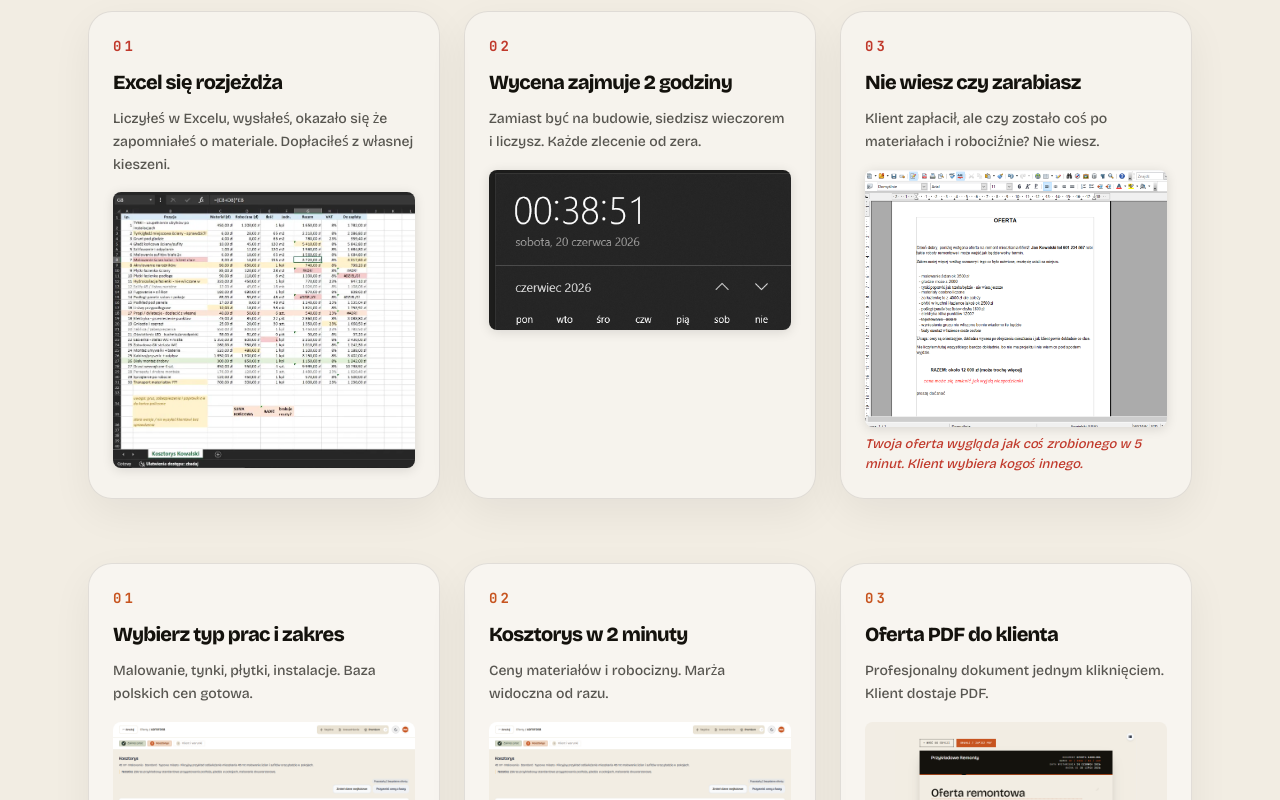
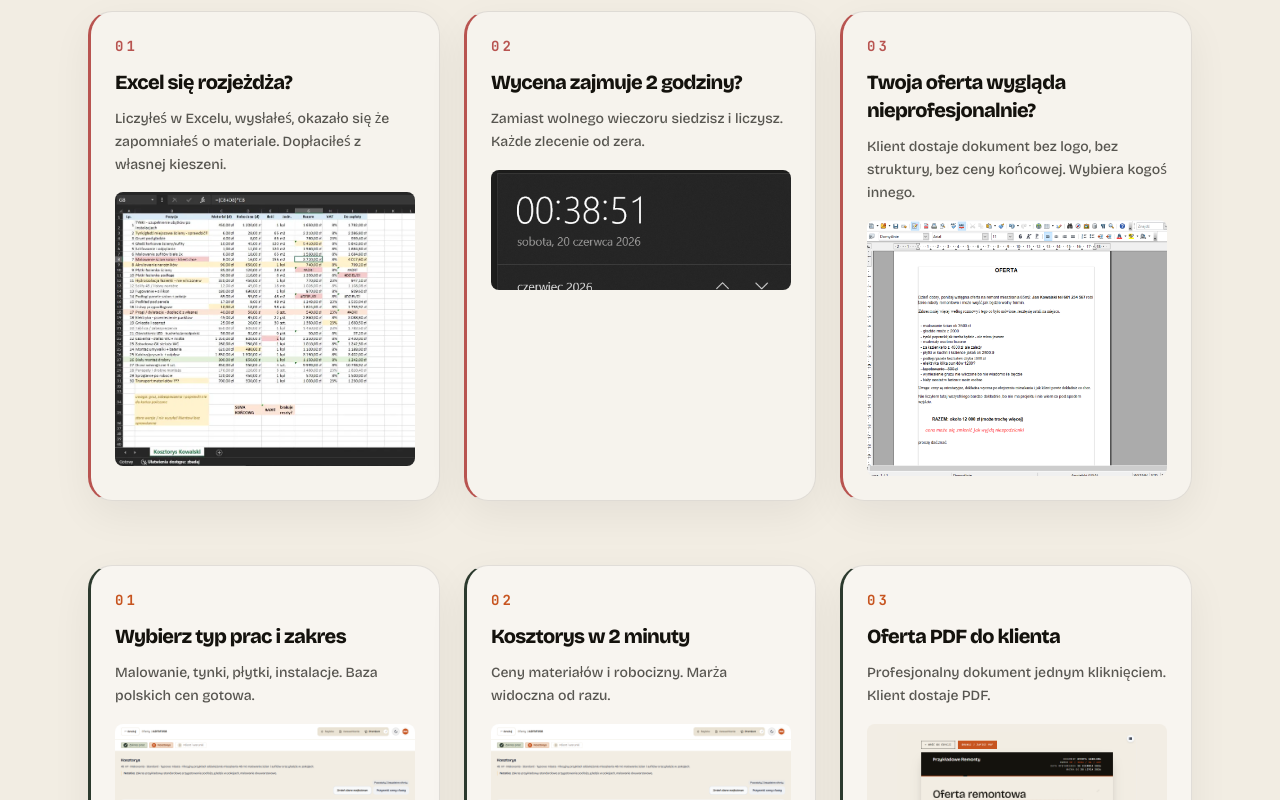
Before and after one commit to Carlosantos-bot/builder-landing, a React (Vite) app: page / in a window 1280 px wide. Shown: the part 600-1400 px from the top of the page. Built offline with nearby package versions, Linux system fonts and the light colour scheme; no server answers.

Commit message:
refresh landing pain and product cards

```diff
--- a/src/components/Pain.tsx
+++ b/src/components/Pain.tsx
@@ -10,7 +10,7 @@ function PainVisual({ id }: { id: PainCard['k'] }) {
       <img
         src="/screenshots/excel-chaos.png"
         alt=""
-        className="mt-4 block w-full max-w-full rounded-lg shadow-[0_2px_12px_rgba(0,0,0,0.12)]"
+        className="mt-4 block w-full rounded-lg"
         loading="lazy"
       />
     )
@@ -21,42 +21,37 @@ function PainVisual({ id }: { id: PainCard['k'] }) {
       <img
         src="/screenshots/zegar.png"
         alt=""
-        className="mt-4 block max-h-[160px] w-full rounded-lg object-cover object-top shadow-[0_2px_12px_rgba(0,0,0,0.12)]"
+        className="mt-4 block max-h-[120px] w-full rounded-lg object-cover object-top"
         loading="lazy"
       />
     )
   }
 
   return (
-    <>
-      <img
-        src="/screenshots/word-chaos.png"
-        alt=""
-        className="mt-4 block w-full rounded-lg shadow-[0_2px_12px_rgba(0,0,0,0.12)]"
-        loading="lazy"
-      />
-      <p className="mt-2 text-[13px] italic text-[#C0392B]">
-        Twoja oferta wygląda jak coś zrobionego w 5 minut. Klient wybiera kogoś innego.
-      </p>
-    </>
+    <img
+      src="/screenshots/word-chaos.png"
+      alt=""
+      className="mt-4 block w-full rounded-lg"
+      loading="lazy"
+    />
   )
 }
 
 const PAINS: readonly PainCard[] = [
   {
     k: '01',
-    title: 'Excel się rozjeżdża',
+    title: 'Excel się rozjeżdża?',
     body: 'Liczyłeś w Excelu, wysłałeś, okazało się że zapomniałeś o materiale. Dopłaciłeś z własnej kieszeni.',
   },
   {
     k: '02',
-    title: 'Wycena zajmuje 2 godziny',
-    body: 'Zamiast być na budowie, siedzisz wieczorem i liczysz. Każde zlecenie od zera.',
+    title: 'Wycena zajmuje 2 godziny?',
+    body: 'Zamiast wolnego wieczoru siedzisz i liczysz. Każde zlecenie od zera.',
   },
   {
     k: '03',
-    title: 'Nie wiesz czy zarabiasz',
-    body: 'Klient zapłacił, ale czy zostało coś po materiałach i robociźnie? Nie wiesz.',
+    title: 'Twoja oferta wygląda nieprofesjonalnie?',
+    body: 'Klient dostaje dokument bez logo, bez struktury, bez ceny końcowej. Wybiera kogoś innego.',
   },
 ] as const
 
@@ -67,9 +62,9 @@ export function Pain() {
         {PAINS.map((p) => (
           <article
             key={p.title}
-            className="rounded-3xl border border-ink/10 bg-white/35 p-6 shadow-[0_14px_40px_rgba(20,18,13,0.06)]"
+            className="rounded-3xl border border-l-[3px] border-ink/10 border-l-[#B85450] bg-white/35 p-6 shadow-[0_14px_40px_rgba(20,18,13,0.06)]"
           >
-            <div className="font-mono text-sm font-bold tracking-[0.22em] text-[#C0392B]">
+            <div className="font-mono text-sm font-bold tracking-[0.22em] text-[#B85450]">
               {p.k}
             </div>
             <h2 className="mt-3 font-display text-xl font-extrabold tracking-[-0.035em] text-ink">
--- a/src/components/Product.tsx
+++ b/src/components/Product.tsx
@@ -45,7 +45,7 @@ export function Product() {
         {STEPS.map((s) => (
           <article
             key={s.k}
-            className="rounded-3xl border border-ink/10 bg-white/45 p-6 shadow-[0_14px_40px_rgba(20,18,13,0.06)]"
+            className="rounded-3xl border border-l-[3px] border-ink/10 border-l-[#2C3A2E] bg-white/45 p-6 shadow-[0_14px_40px_rgba(20,18,13,0.06)]"
           >
             <div className="font-mono text-sm font-bold tracking-[0.22em] text-accent">
               {s.k}
```
